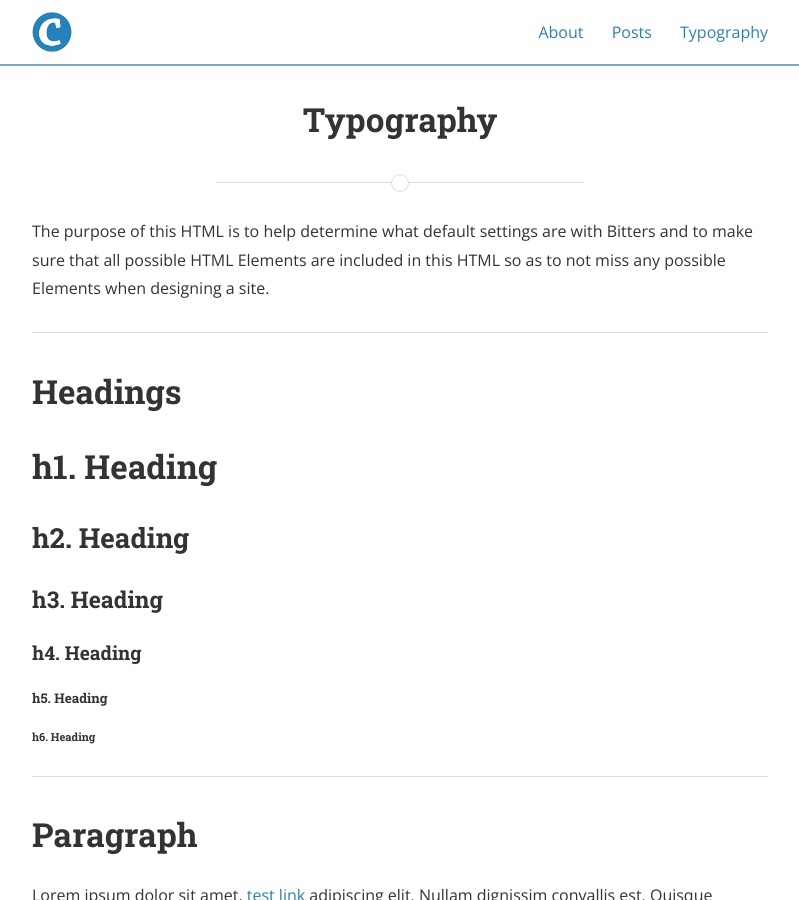
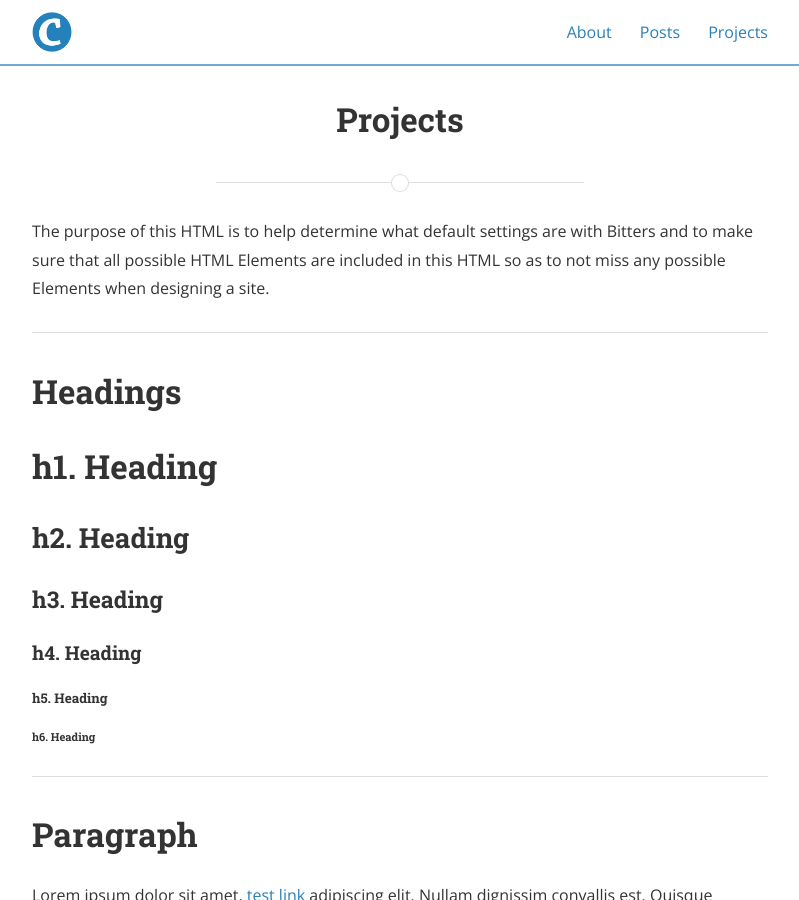
Before and after one commit to joohan-lee/joohan-lee.github.io, a Jekyll site: the page built from typography.md, in a window 1280 px wide and 900 px high. Shown: the whole window, without its empty margins (240-1039 px from the left). Built offline with Jekyll 4.4.1, drawn with Linux system fonts in a browser that asks for light colours; nearby versions of some CDN libraries.

Commit message:
Update typography.md

```diff
--- a/typography.md
+++ b/typography.md
@@ -1,7 +1,7 @@
 ---
 layout: page
-title: Typography
-permalink: /typography/
+title: Projects
+permalink: /project/
 main_nav: true
 ---
 
```
